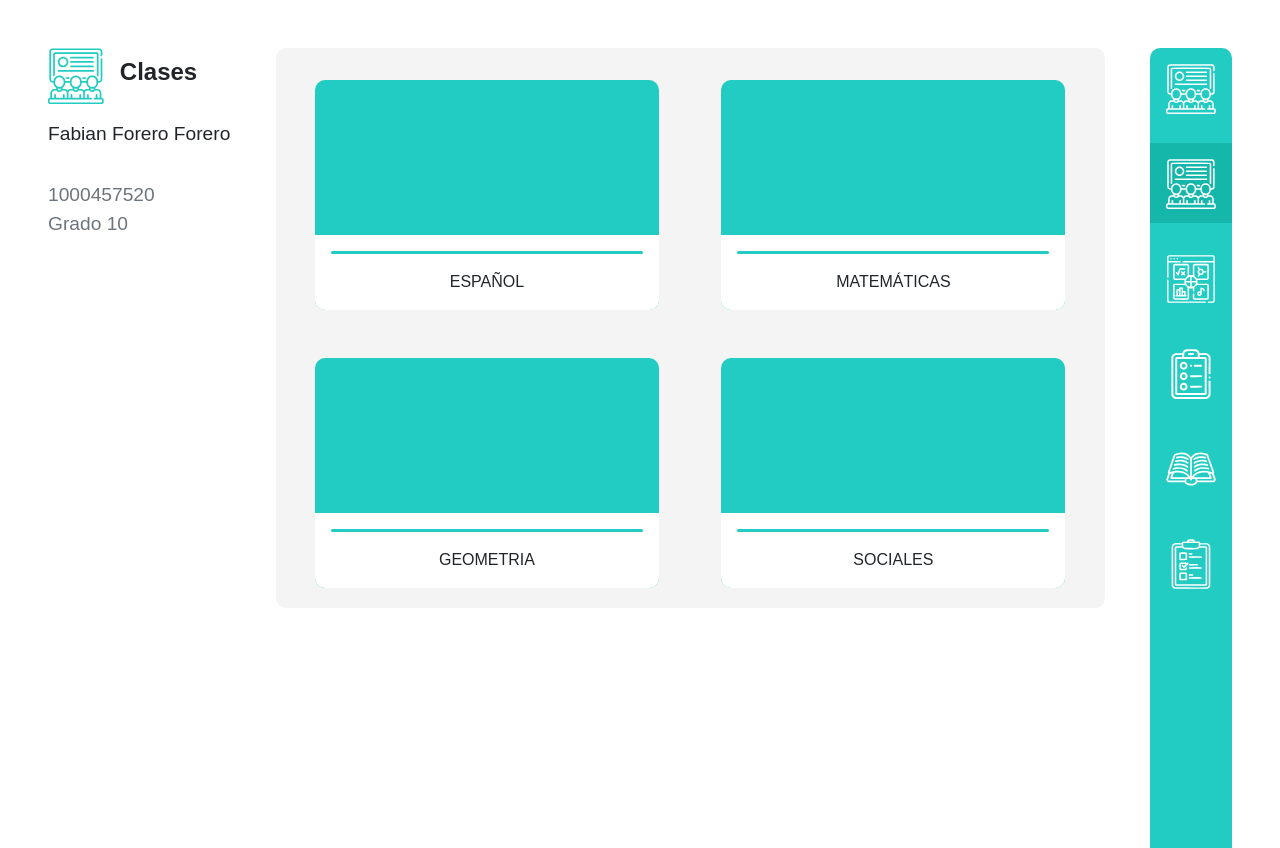
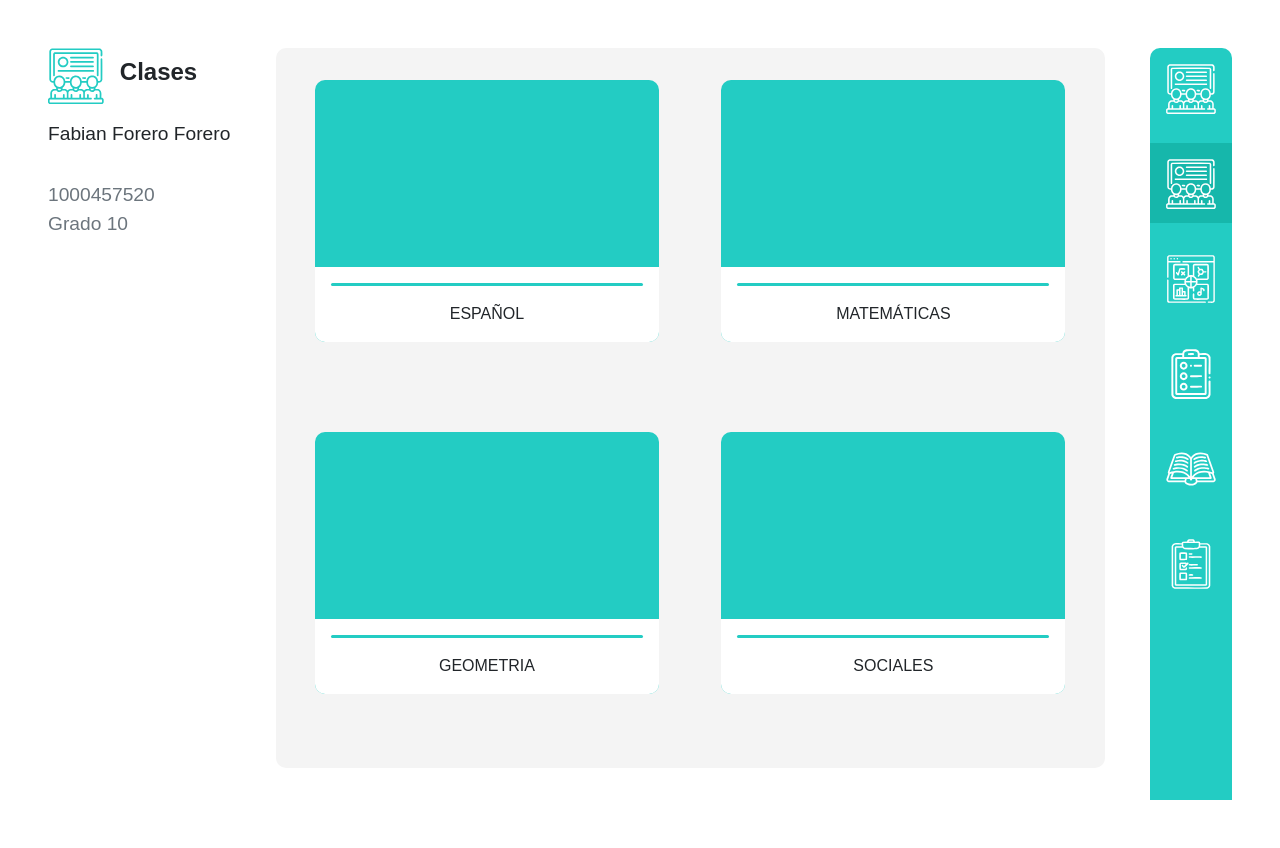
Before and after one commit to miguelhitoalturo92/Gimsipei, a Flask app: page /auth/clases in a window 1280 px wide. After the commit the page ends 800 px from the top, so only its background shows below. Run offline with Flask 3, Linux system fonts and the light colour scheme; parts of the project's set-up code (start-up, migrations or seed data) failed here and were passed over.

Commit message:
add styles category

```diff
--- a/src/static/css/category.css
+++ b/src/static/css/category.css
@@ -25,6 +25,7 @@
 .container_category {
     justify-content: space-between;
     padding: 3rem 3rem 0rem;
+    height: 100vh;
 }
 
 h1 {
@@ -82,7 +83,7 @@ h1 {
     background-color: var(--gray-light);
     border-radius: 10px;
     width: 70%;
-    max-height: 560px;
+    max-height: 90vh;
     overflow: auto;
 }
 
@@ -140,7 +141,7 @@ h1 {
 .speciality {
     width: 45%;
     align-items: end;
-    height: 230px;
+    height: 40%;
     justify-content: center;
     text-align: center;
     border-radius: 10px;
@@ -191,7 +192,7 @@ hr.clases_br {
 /* aside menu */
 
 .menu_aside {
-    height: 100vh;
+    height: 100%;
     gap: 15px;
     border-radius: 10px 10px 0px 0px;
     overflow: hidden;
```
